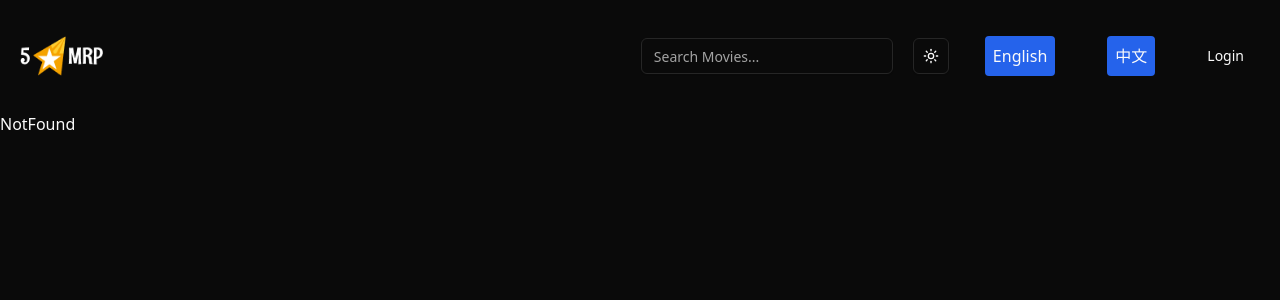
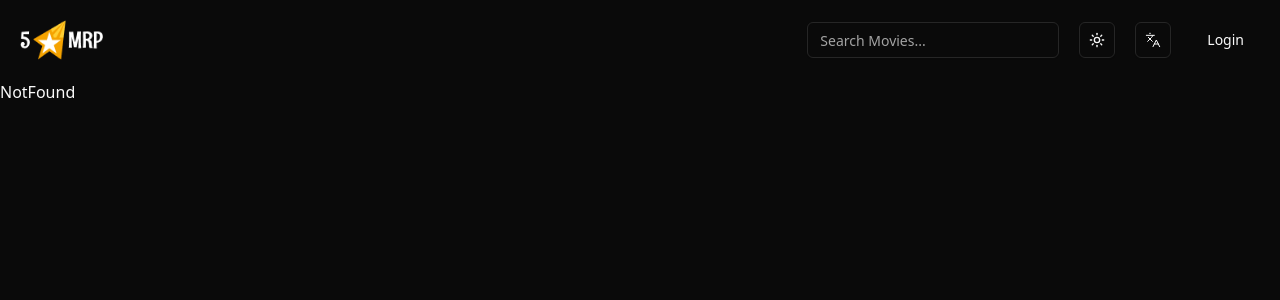
Before and after one commit to nicolasleigh/moviefy, a React (Vite) app in the folder frontend/: page /movies in a window 1280 px wide. Shown: the top 300 px of the page. Built offline with nearby package versions, Linux system fonts and the light colour scheme.

Commit message:
add language switch button

```diff
--- a/frontend/public/locales/zh/translation.json
+++ b/frontend/public/locales/zh/translation.json
@@ -106,7 +106,7 @@
   "TableGenres": "题材",
   "TableStatus": "状态",
   "Edit": "编辑",
-  "Edit Movie": "编辑电影",
+  "Edit Movie": "编辑影片",
   "Delete": "删除",
   "Are you sure?": "您确定吗？",
   "This action will remove this movie permanently!": "此操作将永久删除这部电影！",
--- a/frontend/src/components/MovieListItem.tsx
+++ b/frontend/src/components/MovieListItem.tsx
@@ -253,10 +253,10 @@ const MovieCard = ({
                 }}
               >
                 <DialogHeader>
-                  <DialogTitle>{t("Update Movie")}</DialogTitle>
-                  <DialogDescription>
+                  <DialogTitle>{t("Edit Movie")}</DialogTitle>
+                  {/* <DialogDescription>
                     {t("Submit to update a movie")}
-                  </DialogDescription>
+                  </DialogDescription> */}
                 </DialogHeader>
                 <UpdateMovie movieId={movie.id} />
               </DialogContent>
--- a/frontend/src/components/admin/Header.tsx
+++ b/frontend/src/components/admin/Header.tsx
@@ -28,6 +28,7 @@ import MovieForm from "./MovieForm";
 import { useTranslation } from "react-i18next";
 import i18n from "@/utils/i18n";
 import AppSearchForm from "../form/AppSearchForm";
+import LanguageButton from "../ui/LanguageButton";
 
 export default function Header() {
   const [search, setSearch] = useState("");
@@ -35,11 +36,6 @@ export default function Header() {
   const [busy, setBusy] = useState(false);
 
   const navigate = useNavigate();
-
-  const lngs = [
-    { code: "en", nativeName: "English" },
-    { code: "zh", nativeName: "中文" },
-  ];
 
   const { t } = useTranslation("translation");
 
@@ -91,18 +87,8 @@ export default function Header() {
 
       <div className="flex items-center space-x-3">
         <ThemeButton />
-        {lngs.map((lng) => {
-          return (
-            <button
-              className="m-4 p-2 bg-blue-600 rounded"
-              key={lng.code}
-              type="submit"
-              onClick={() => i18n.changeLanguage(lng.code)}
-            >
-              {lng.nativeName}
-            </button>
-          );
-        })}
+        <LanguageButton />
+
         <DropdownMenu>
           <DropdownMenuTrigger asChild>
             <Button>{t("Create")}</Button>
--- /dev/null
+++ b/frontend/src/components/ui/LanguageButton.tsx
@@ -0,0 +1,34 @@
+import { Languages, Moon, Sun } from "lucide-react";
+import { Button } from "./button";
+import {
+  DropdownMenu,
+  DropdownMenuContent,
+  DropdownMenuItem,
+  DropdownMenuTrigger,
+} from "./dropdown-menu";
+import { useTranslation } from "react-i18next";
+
+export default function LanguageButton() {
+  const { t, i18n } = useTranslation();
+
+  return (
+    <DropdownMenu>
+      <DropdownMenuTrigger asChild>
+        <Button variant="outline" size="icon">
+          <Languages strokeWidth={1.5} />
+          <span className="sr-only">Change language</span>
+        </Button>
+      </DropdownMenuTrigger>
+      <DropdownMenuContent align="end" className="min-w-0 w-28">
+        <DropdownMenuItem onClick={() => i18n.changeLanguage("zh")}>
+          <img src="cn.svg" className="w-5" />
+          {t("Chinese")}
+        </DropdownMenuItem>
+        <DropdownMenuItem onClick={() => i18n.changeLanguage("en")}>
+          <img src="us.svg" className="w-5" />
+          {t("English")}
+        </DropdownMenuItem>
+      </DropdownMenuContent>
+    </DropdownMenu>
+  );
+}
--- a/frontend/src/components/user/Navbar.tsx
+++ b/frontend/src/components/user/Navbar.tsx
@@ -1,12 +1,11 @@
-import { BsFillSunFill } from "react-icons/bs";
-import Container from "../Container";
+import { useTranslation } from "react-i18next";
 import { Link, NavLink, useNavigate } from "react-router-dom";
 import { useAuth } from "../../hooks";
+import Container from "../Container";
 import AppSearchForm from "../form/AppSearchForm";
+import LanguageButton from "../ui/LanguageButton";
 import ThemeButton from "../ui/ThemeButton";
 import { Button } from "../ui/button";
-import i18n from "@/utils/i18n";
-import { useTranslation } from "react-i18next";
 
 export default function Navbar() {
   const { authInfo, handleLogout } = useAuth();
@@ -17,11 +16,6 @@ export default function Navbar() {
   const handleSearchSubmit = (query) => {
     navigate("/movie/search?title=" + query);
   };
-
-  const lngs = [
-    { code: "en", nativeName: "English" },
-    { code: "zh", nativeName: "中文" },
-  ];
 
   const { t } = useTranslation();
 
@@ -39,18 +33,8 @@ export default function Navbar() {
             onSubmit={handleSearchSubmit}
           />
           <ThemeButton />
-          {lngs.map((lng) => {
-            return (
-              <button
-                className="m-4 p-2 bg-blue-600 rounded"
-                key={lng.code}
-                type="submit"
-                onClick={() => i18n.changeLanguage(lng.code)}
-              >
-                {lng.nativeName}
-              </button>
-            );
-          })}
+          <LanguageButton />
+
           {isLoggedIn ? (
             <Button onClick={handleLogout}>{t("Log out")}</Button>
           ) : (
```
Also changed, not shown: frontend/public/cn.svg (added), frontend/public/us.svg (added).
